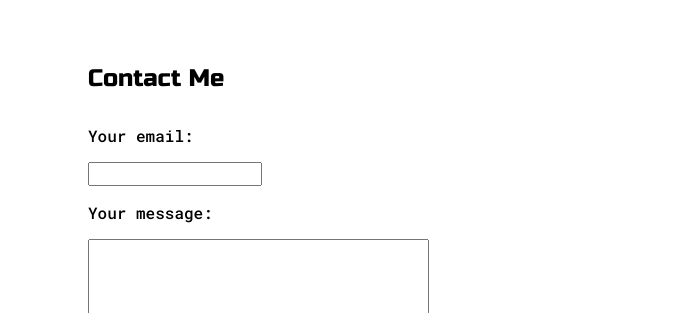
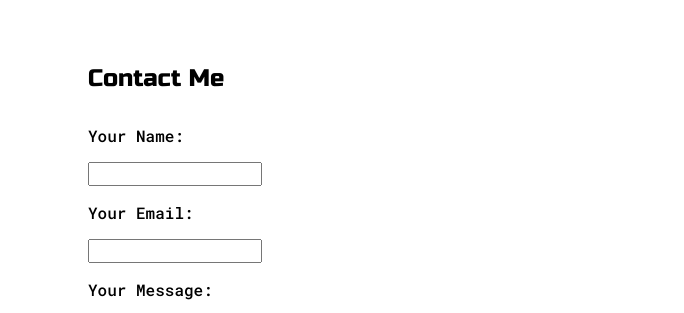
Before and after one commit to Savage1005/Savage1005.github.io, a plain HTML site: page index.html in a window 1280 px wide. Shown: the part 1820-2133 px from the top of the page, 0-684 px from the left. Drawn offline with Linux system fonts and the light colour scheme.

Commit message:
letter change

```diff
--- a/index.html
+++ b/index.html
@@ -149,12 +149,17 @@
 
 
                 <form action="https://formspree.io/xknqygel" method="POST">
+                    <label>
+                        <p>Your Name:</p>
+                            <input type="text" name="_replyto">
+                    </label>
+
                 <label>
-                    <p>Your email:</p>
+                    <p>Your Email:</p>
                         <input type="text" name="_replyto">
                 </label>
                 <label>
-                    <p>Your message:</p>
+                    <p>Your Message:</p>
                     <textarea name="message" rows="6" cols="40"></textarea>
                 </label>
 
```
